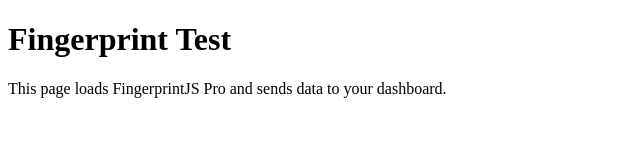
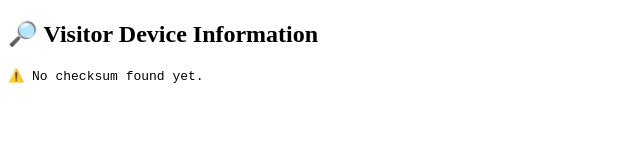
Before and after one commit to ezze2002roug/fingerprint-test, a plain HTML site: page index.html in a window 1280 px wide. Shown: the whole page, without its empty margins (0-640 px from the left). Drawn offline with Linux system fonts and the light colour scheme.

Commit message:
Update index.html

```diff
--- a/index.html
+++ b/index.html
@@ -2,24 +2,61 @@
 <html lang="en">
 <head>
   <meta charset="UTF-8">
-  <title>Fingerprint.com Tracking</title>
+  <title>FraudLabs Pro Device Info</title>
 </head>
 <body>
-  <h1>Fingerprint Test</h1>
-  <p>This page loads FingerprintJS Pro and sends data to your dashboard.</p>
+  <h2>🔎 Visitor Device Information</h2>
+  <pre id="device-info">Loading...</pre>
+
+  <!-- FraudLabs Pro Agent Javascript -->
+  <script>
+    (function(){
+      function s() {
+        var e = document.createElement('script');
+        e.type = 'text/javascript';
+        e.async = true;
+        e.src = ('https:' === document.location.protocol ? 'https://' : 'http://') + 'cdn.fraudlabspro.com/s.js';
+        var s = document.getElementsByTagName('script')[0];
+        s.parentNode.insertBefore(e, s);
+      }
+      (window.attachEvent) ? window.attachEvent('onload', s) : window.addEventListener('load', s, false);
+    })();
+  </script>
 
   <script>
-    // Initialize the agent on page load.
-    const fpPromise = import('https://fpjscdn.net/v3/rR7IahHmhHlmLUs5ExCD')
-      .then(FingerprintJS => FingerprintJS.load())
+    // دالة للحصول على قيمة الكوكي
+    function getCookie(name) {
+      let value = "; " + document.cookie;
+      let parts = value.split("; " + name + "=");
+      if (parts.length === 2) return parts.pop().split(";").shift();
+    }
 
-    // Get the visitorId (for logging in dashboard).
-    fpPromise
-      .then(fp => fp.get())
-      .then(result => {
-        const visitorId = result.visitorId
-        console.log("Visitor ID:", visitorId)
-      })
+    async function checkVisitor() {
+      let checksum = getCookie("flp_checksum");
+      if (!checksum) {
+        document.getElementById("device-info").innerText = "⚠️ No checksum found yet.";
+        return;
+      }
+
+      let response = await fetch("https://api.fraudlabspro.com/v1/order/screen", {
+        method: "POST",
+        headers: { "Content-Type": "application/json" },
+        body: JSON.stringify({
+          key: "BXUZABI0BUHLX39XNQINOICMXNKQ7G8N", // API KEY الخاص بك
+          ip: "", // يكتشف تلقائياً
+          flp_checksum: checksum
+        })
+      });
+
+      let data = await response.json();
+
+      // عرض النتائج
+      document.getElementById("device-info").innerText = JSON.stringify(data, null, 2);
+    }
+
+    window.onload = function() {
+      setTimeout(checkVisitor, 2000); // ننتظر ثانيتين ليكون checksum جاهز
+    };
   </script>
 </body>
 </html>
```
